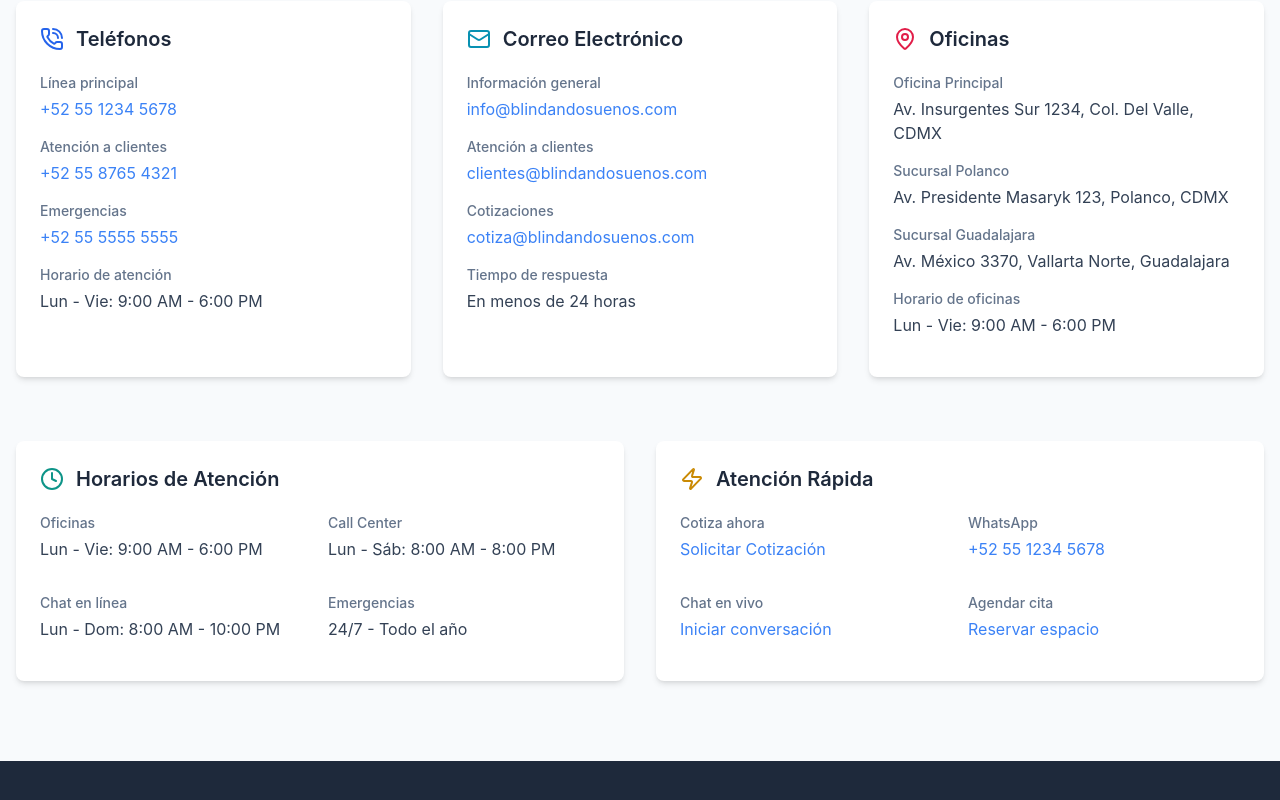
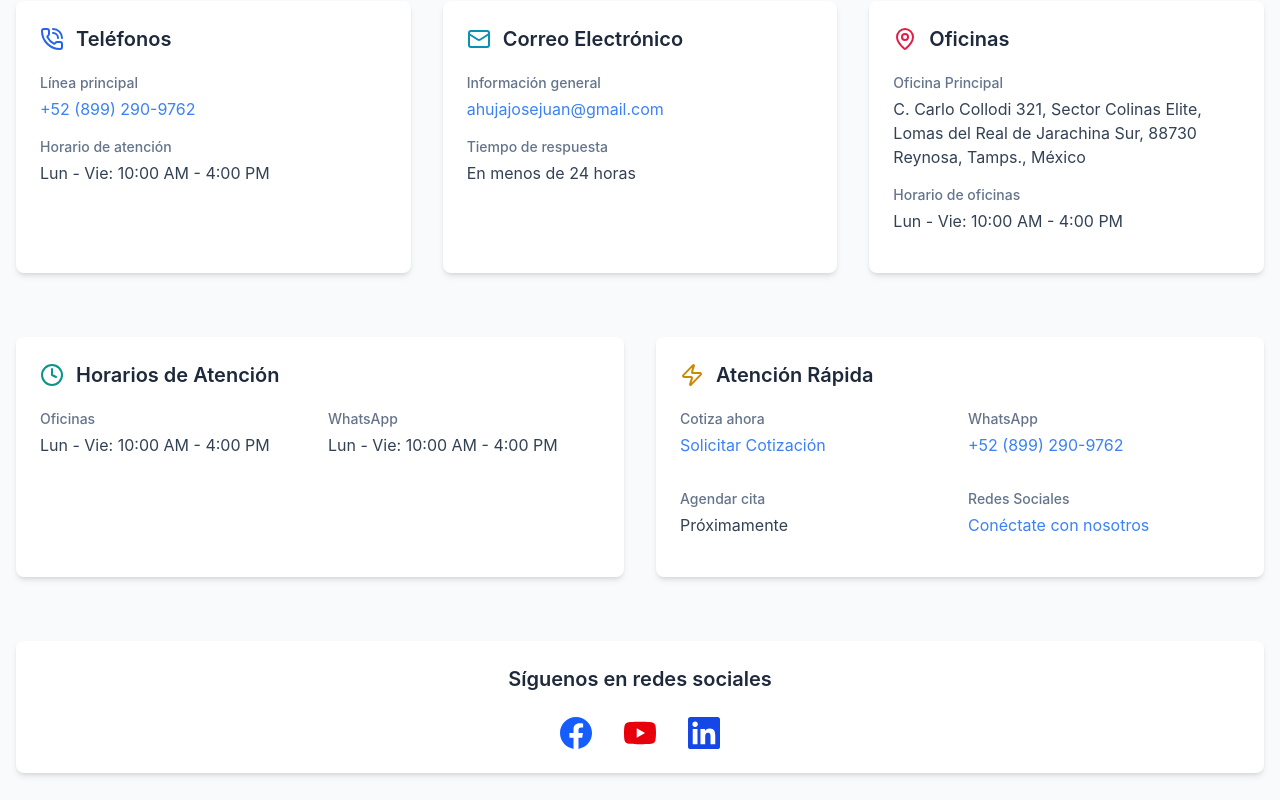
Before and after one commit to milojarow/web-blindando, a Next.js app: page / in a window 1280 px wide. Shown: the part 3380-4180 px from the top of the page. Built offline with nearby package versions, Linux system fonts and the light colour scheme.

Commit message:
Update contact information section with real data

```diff
--- a/app/page.js
+++ b/app/page.js
@@ -440,25 +440,13 @@ export default function Home() {
             >
               <ContactItem
                 title="Línea principal"
-                content="+52 55 1234 5678"
+                content="+52 (899) 290-9762"
                 isLink={true}
-                href="tel:+525512345678"
-              />
-              <ContactItem
-                title="Atención a clientes"
-                content="+52 55 8765 4321"
-                isLink={true}
-                href="tel:+525587654321"
-              />
-              <ContactItem
-                title="Emergencias"
-                content="+52 55 5555 5555"
-                isLink={true}
-                href="tel:+525555555555"
+                href="tel:+528992909762"
               />
               <ContactItem
                 title="Horario de atención"
-                content="Lun - Vie: 9:00 AM - 6:00 PM"
+                content="Lun - Vie: 10:00 AM - 4:00 PM"
                 isLink={false}
               />
             </CardContact>
@@ -472,21 +460,9 @@ export default function Home() {
             >
               <ContactItem
                 title="Información general"
-                content="info@blindandosuenos.com"
+                content="ahujajosejuan@gmail.com"
                 isLink={true}
-                href="mailto:info@blindandosuenos.com"
-              />
-              <ContactItem
-                title="Atención a clientes"
-                content="clientes@blindandosuenos.com"
-                isLink={true}
-                href="mailto:clientes@blindandosuenos.com"
-              />
-              <ContactItem
-                title="Cotizaciones"
-                content="cotiza@blindandosuenos.com"
-                isLink={true}
-                href="mailto:cotiza@blindandosuenos.com"
+                href="mailto:ahujajosejuan@gmail.com"
               />
               <ContactItem
                 title="Tiempo de respuesta"
@@ -504,22 +480,12 @@ export default function Home() {
             >
               <ContactItem
                 title="Oficina Principal"
-                content="Av. Insurgentes Sur 1234, Col. Del Valle, CDMX"
-                isLink={false}
-              />
-              <ContactItem
-                title="Sucursal Polanco"
-                content="Av. Presidente Masaryk 123, Polanco, CDMX"
-                isLink={false}
-              />
-              <ContactItem
-                title="Sucursal Guadalajara"
-                content="Av. México 3370, Vallarta Norte, Guadalajara"
+                content="C. Carlo Collodi 321, Sector Colinas Elite, Lomas del Real de Jarachina Sur, 88730 Reynosa, Tamps., México"
                 isLink={false}
               />
               <ContactItem
                 title="Horario de oficinas"
-                content="Lun - Vie: 9:00 AM - 6:00 PM"
+                content="Lun - Vie: 10:00 AM - 4:00 PM"
                 isLink={false}
               />
             </CardContact>
@@ -536,22 +502,12 @@ export default function Home() {
               <div className="grid grid-cols-1 sm:grid-cols-2 gap-4">
                 <ContactItem
                   title="Oficinas"
-                  content="Lun - Vie: 9:00 AM - 6:00 PM"
+                  content="Lun - Vie: 10:00 AM - 4:00 PM"
                   isLink={false}
                 />
                 <ContactItem
-                  title="Call Center"
-                  content="Lun - Sáb: 8:00 AM - 8:00 PM"
-                  isLink={false}
-                />
-                <ContactItem
-                  title="Chat en línea"
-                  content="Lun - Dom: 8:00 AM - 10:00 PM"
-                  isLink={false}
-                />
-                <ContactItem
-                  title="Emergencias"
-                  content="24/7 - Todo el año"
+                  title="WhatsApp"
+                  content="Lun - Vie: 10:00 AM - 4:00 PM"
                   isLink={false}
                 />
               </div>
@@ -569,28 +525,50 @@ export default function Home() {
                   title="Cotiza ahora"
                   content="Solicitar Cotización"
                   isLink={true}
-                  href="#"
+                  href="mailto:ahujajosejuan@gmail.com?subject=Solicitud%20de%20Cotización"
                 />
                 <ContactItem
                   title="WhatsApp"
-                  content="+52 55 1234 5678"
+                  content="+52 (899) 290-9762"
                   isLink={true}
-                  href="https://wa.me/525512345678"
-                />
-                <ContactItem
-                  title="Chat en vivo"
-                  content="Iniciar conversación"
-                  isLink={true}
-                  href="#"
+                  href="https://wa.me/528992909762"
                 />
                 <ContactItem
                   title="Agendar cita"
-                  content="Reservar espacio"
+                  content="Próximamente"
+                  isLink={false}
+                />
+                <ContactItem
+                  title="Redes Sociales"
+                  content="Conéctate con nosotros"
                   isLink={true}
-                  href="#"
+                  href="#redes-sociales"
                 />
               </div>
             </CardContact>
+          </div>
+
+          <div className="mt-16" id="redes-sociales">
+            <div className="bg-white rounded-lg shadow-md p-6">
+              <h3 className="text-xl font-semibold text-[#1e293b] mb-6 text-center">Síguenos en redes sociales</h3>
+              <div className="flex justify-center space-x-8">
+                <a href="https://www.facebook.com/profile.php?id=61570288538790" target="_blank" rel="noopener noreferrer" className="text-blue-600 hover:text-blue-800 transition-colors">
+                  <svg className="w-8 h-8" fill="currentColor" viewBox="0 0 24 24" xmlns="http://www.w3.org/2000/svg">
+                    <path d="M24 12.073c0-6.627-5.373-12-12-12s-12 5.373-12 12c0 5.99 4.388 10.954 10.125 11.854v-8.385H7.078v-3.47h3.047V9.43c0-3.007 1.792-4.669 4.533-4.669 1.312 0 2.686.235 2.686.235v2.953H15.83c-1.491 0-1.956.925-1.956 1.874v2.25h3.328l-.532 3.47h-2.796v8.385C19.612 23.027 24 18.062 24 12.073z"/>
+                  </svg>
+                </a>
+                <a href="https://youtu.be/Tvm2mGwmrMk" target="_blank" rel="noopener noreferrer" className="text-red-600 hover:text-red-800 transition-colors">
+                  <svg className="w-8 h-8" fill="currentColor" viewBox="0 0 24 24" xmlns="http://www.w3.org/2000/svg">
+                    <path d="M23.498 6.186a3.016 3.016 0 0 0-2.122-2.136C19.505 3.545 12 3.545 12 3.545s-7.505 0-9.377.505A3.017 3.017 0 0 0 .502 6.186C0 8.07 0 12 0 12s0 3.93.502 5.814a3.016 3.016 0 0 0 2.122 2.136c1.871.505 9.376.505 9.376.505s7.505 0 9.377-.505a3.015 3.015 0 0 0 2.122-2.136C24 15.93 24 12 24 12s0-3.93-.502-5.814zM9.545 15.568V8.432L15.818 12l-6.273 3.568z"/>
+                  </svg>
+                </a>
+                <a href="https://www.linkedin.com/help/linkedin/answer/a702683" target="_blank" rel="noopener noreferrer" className="text-blue-700 hover:text-blue-900 transition-colors">
+                  <svg className="w-8 h-8" fill="currentColor" viewBox="0 0 24 24" xmlns="http://www.w3.org/2000/svg">
+                    <path d="M20.447 20.452h-3.554v-5.569c0-1.328-.027-3.037-1.852-3.037-1.853 0-2.136 1.445-2.136 2.939v5.667H9.351V9h3.414v1.561h.046c.477-.9 1.637-1.85 3.37-1.85 3.601 0 4.267 2.37 4.267 5.455v6.286zM5.337 7.433c-1.144 0-2.063-.926-2.063-2.065 0-1.138.92-2.063 2.063-2.063 1.14 0 2.064.925 2.064 2.063 0 1.139-.925 2.065-2.064 2.065zm1.782 13.019H3.555V9h3.564v11.452zM22.225 0H1.771C.792 0 0 .774 0 1.729v20.542C0 23.227.792 24 1.771 24h20.451C23.2 24 24 23.227 24 22.271V1.729C24 .774 23.2 0 22.222 0h.003z"/>
+                  </svg>
+                </a>
+              </div>
+            </div>
           </div>
         </div>
       </section>
```
